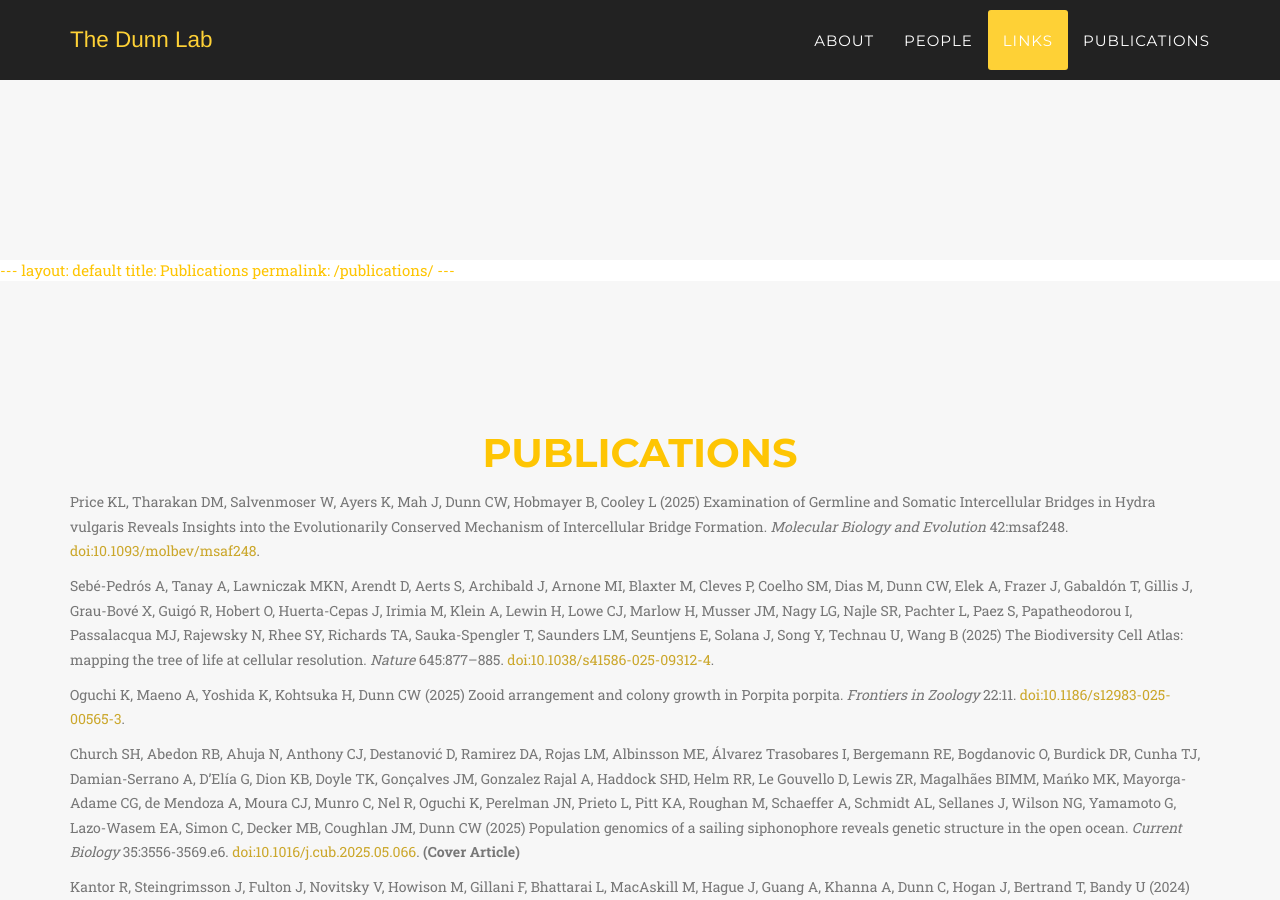
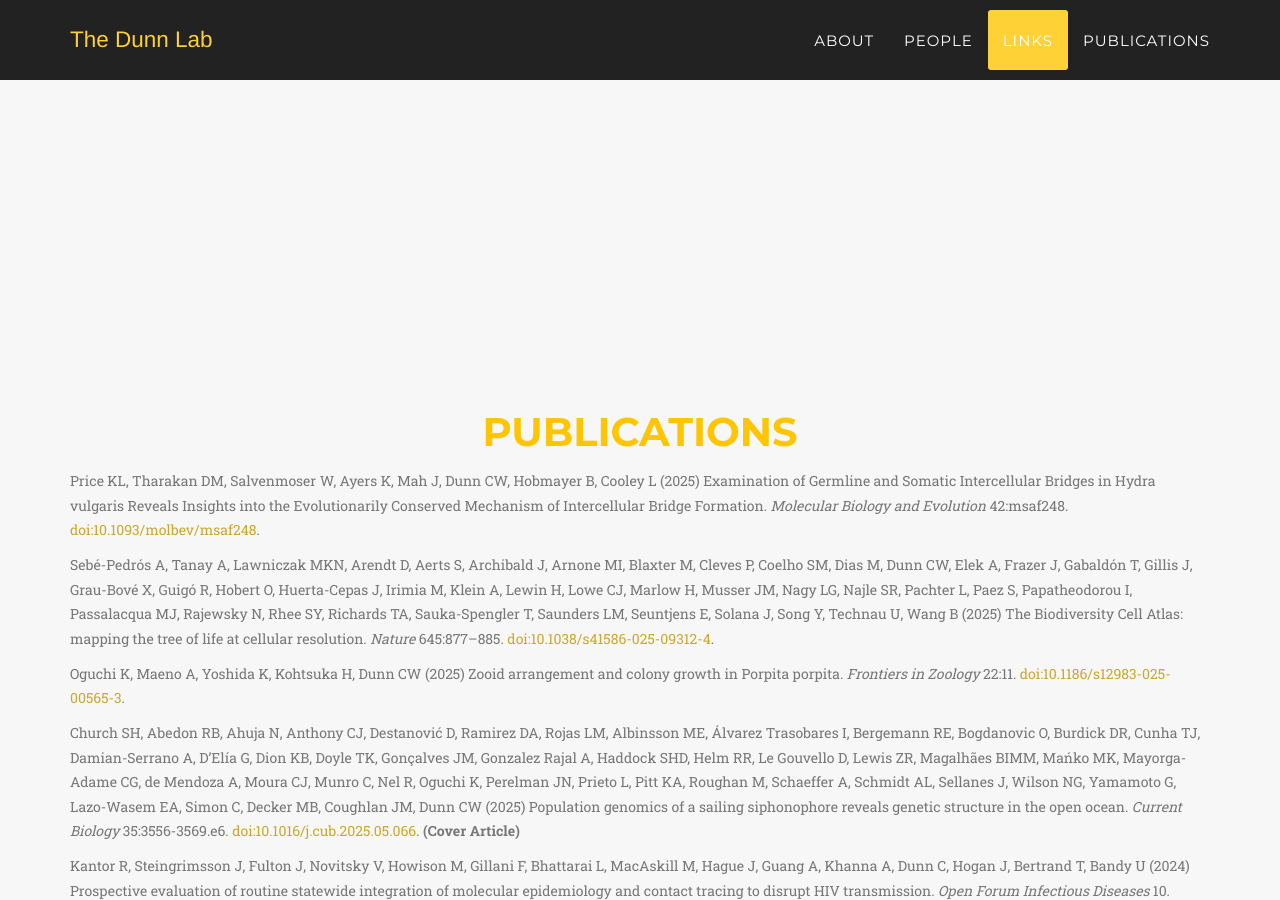
Before and after one commit to caseywdunn/caseywdunn.github.io, a Jekyll site: the page built from index.html, in a window 1280 px wide and 900 px high, scrolled down 9598 px. Built offline with Jekyll 4.4.1, drawn with Linux system fonts in a browser that asks for light colours; some web fonts are replaced.

Commit message:
regnerated pubs

```diff
--- a/_includes/publications.html
+++ b/_includes/publications.html
@@ -1,8 +1,4 @@
----
-layout: default
-title: Publications
-permalink: /publications/
----
+
 
 <!-- Publications Section -->
 <section id="publications" class="bg-light-gray">
```
